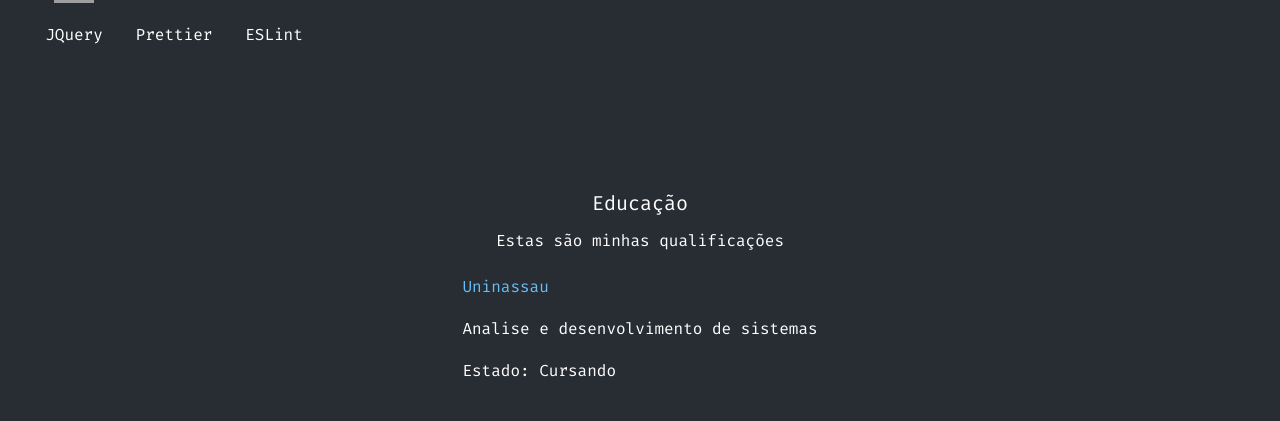
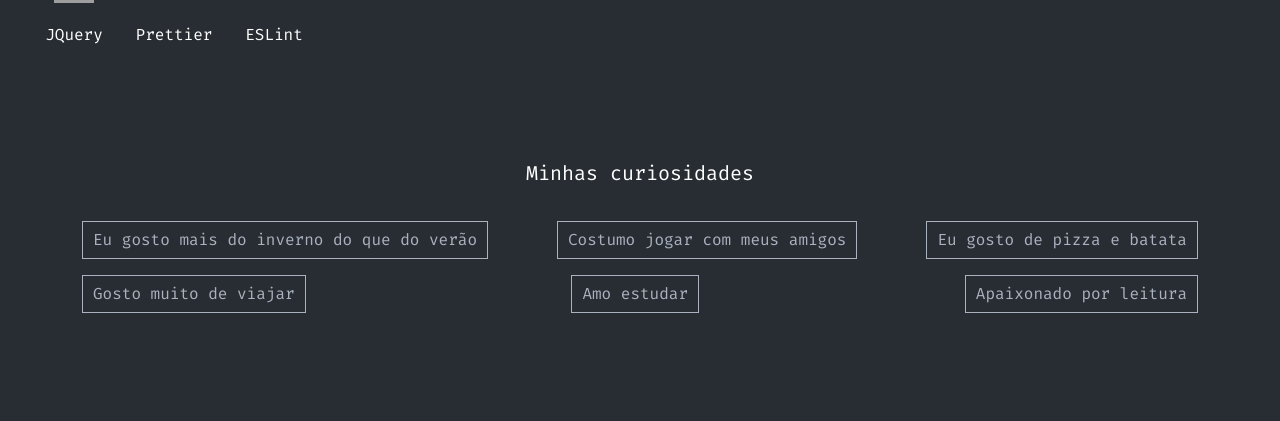
Before and after one commit to ricardosousabr/ricardosousabr.github.io, a Next.js app: page / in a window 1280 px wide. Shown: the part 1072-1493 px from the top of the page. Built offline with nearby package versions, Linux system fonts and the light colour scheme; grey boxes are pictures that could not be loaded; a web font is replaced by a local one.

Commit message:
feat: add facts component

```diff
--- a/pages/index.tsx
+++ b/pages/index.tsx
@@ -1,5 +1,6 @@
 import Header from "../src/components/Molecules/Header";
 import Skills from "../src/components/Molecules/Skills";
+import Facts from "../src/components/Molecules/Facts";
 import Education from "../src/components/Molecules/Education";
 import Project from "../src/components/Molecules/Project";
 import Footer from "../src/components/Molecules/Footer";
@@ -9,6 +10,7 @@ import { NextSeo } from 'next-seo';
 export default function Home() {
   const { header } = locale['pt-br'];
   const { skills } = locale['pt-br'];
+  const { facts } = locale['pt-br'];
   const { education } = locale['pt-br'];
   const { project } = locale['pt-br'];
   const { footer } = locale['pt-br'];
@@ -45,6 +47,7 @@ export default function Home() {
       />
       <Header {...header} />
       <Skills {...skills} />
+      <Facts {...facts} />
       <Education {...education} />
       <Project {...project} />
       <Footer {...footer} />
```
